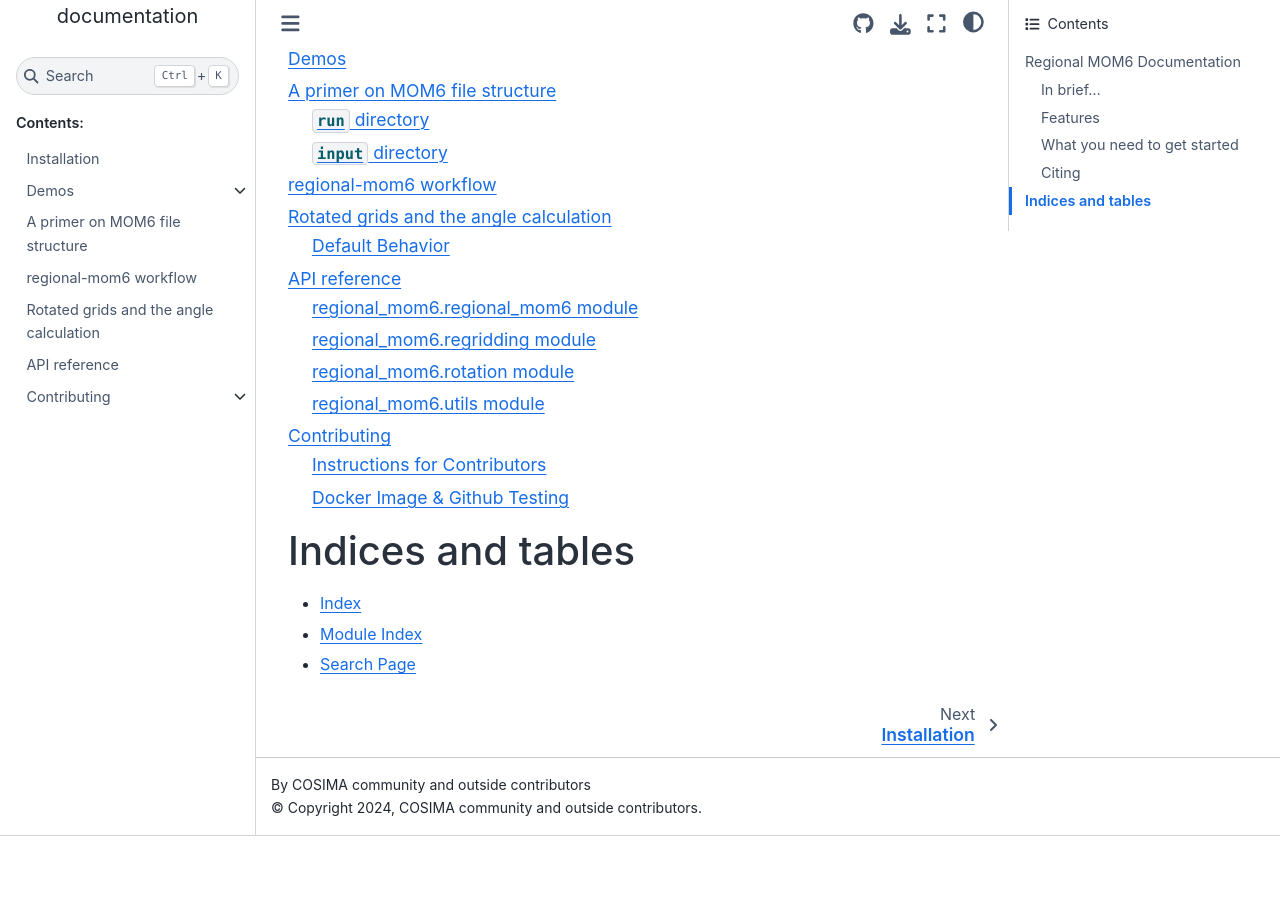
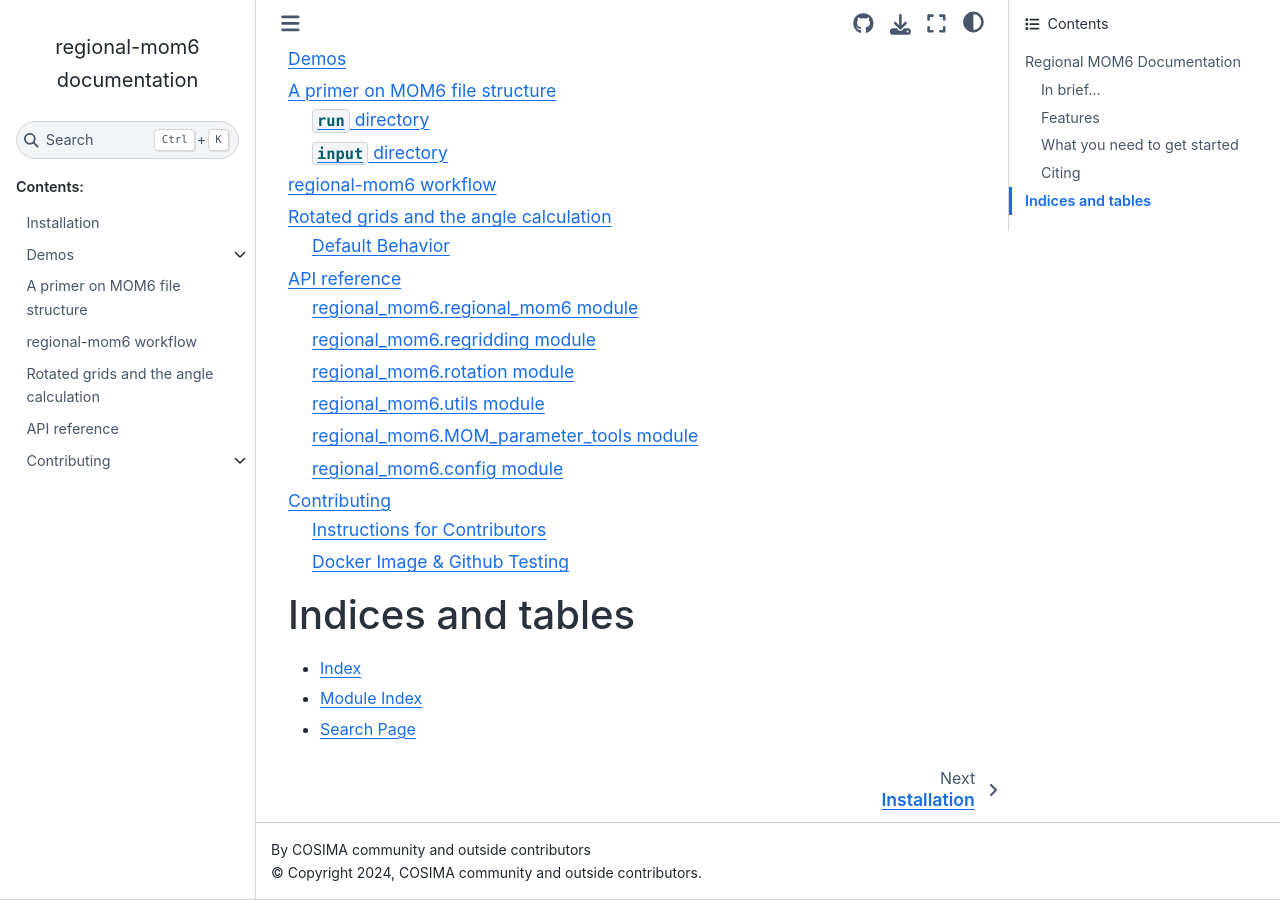
Before and after one commit to COSIMA/regional-mom6, a Sphinx documentation site: the page built from docs/index.rst, in a window 1280 px wide and 900 px high, scrolled down 2103 px. Built offline with Sphinx 7.4.7 and the Sphinx Book theme 1.1.4, drawn with Linux system fonts in a browser that asks for light colours; pages that are not in the unit, such as notebooks, are missing from menus; before the commit the page ends 2939 px from its top, so only the background shows below that.

Commit message:
Add autodoc stuff

```diff
--- a/docs/api.rst
+++ b/docs/api.rst
@@ -38,3 +38,19 @@
    :members:
    :undoc-members:
    :show-inheritance:
+
+regional\_mom6.MOM\_parameter\_tools module
+-------------------------------------------
+
+.. automodule:: regional_mom6.MOM_parameter_tools
+   :members:
+   :undoc-members:
+   :show-inheritance:
+
+regional\_mom6.config module
+----------------------------
+
+.. automodule:: regional_mom6.config
+   :members:
+   :undoc-members:
+   :show-inheritance:
```
